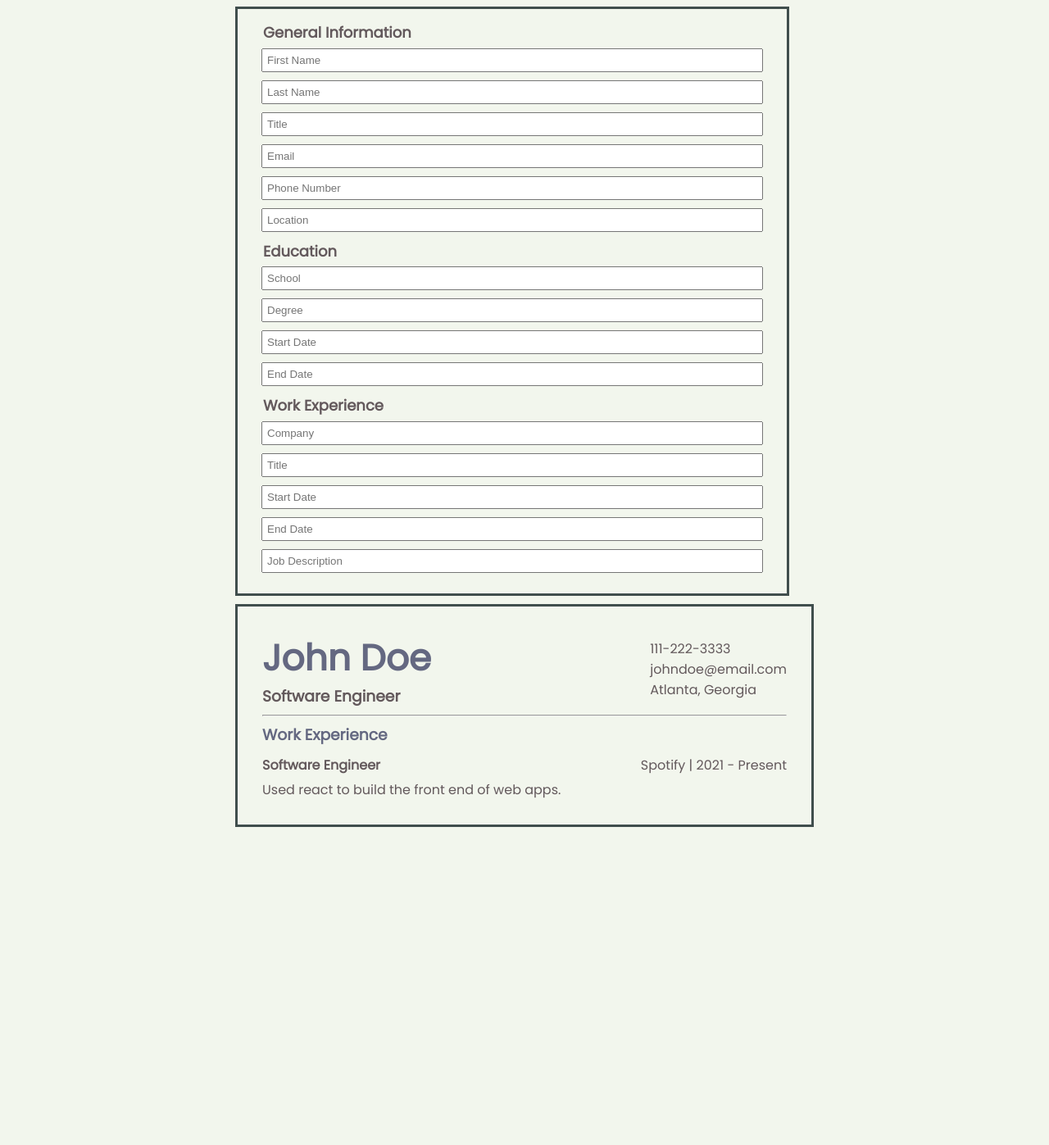
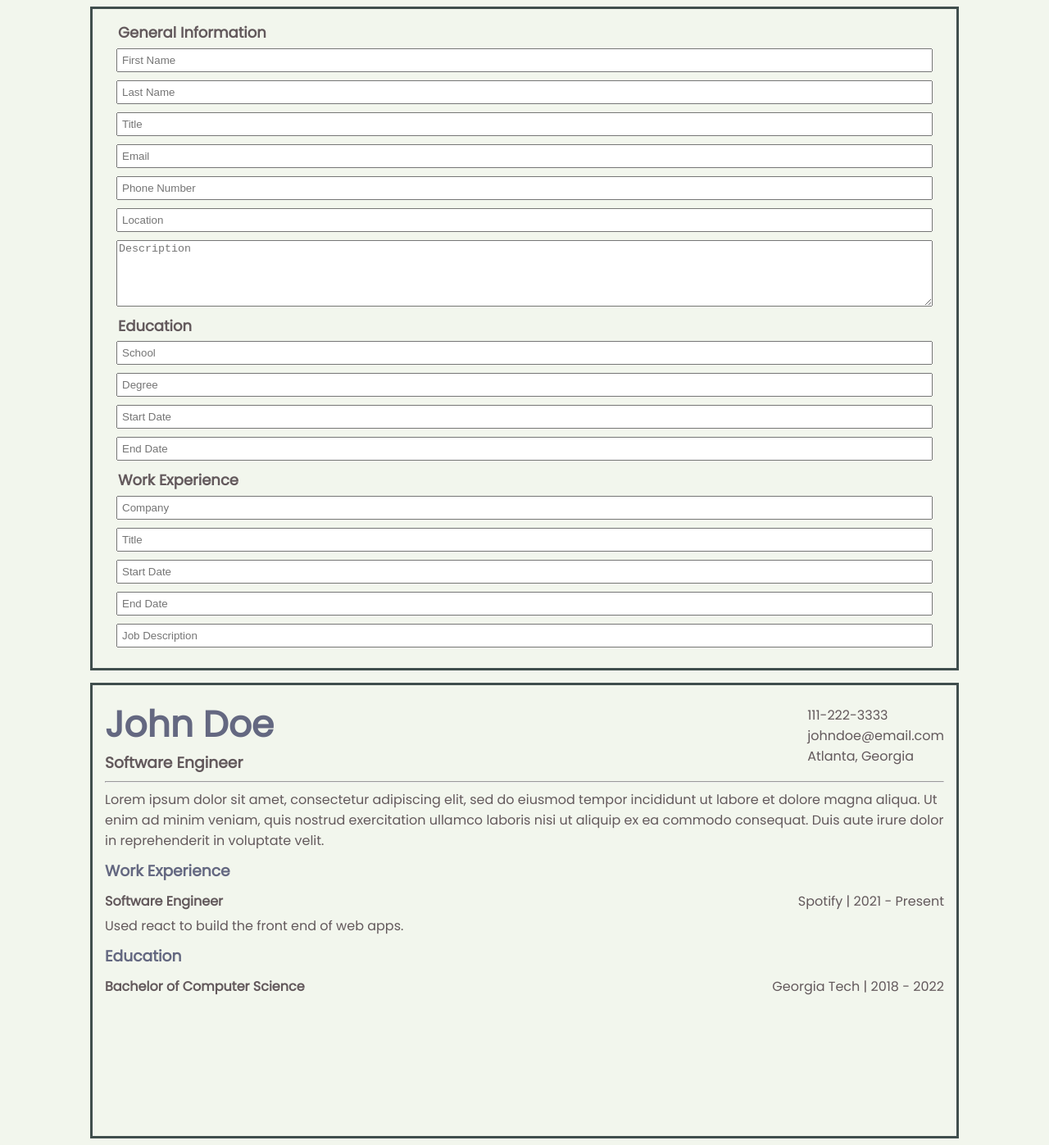
Before and after one commit to chrisrbentley/cv-app, a React (Create React App) app: page / in a window 1280 px wide. Shown: the whole page at 82% size. Before the commit the page ends 1017 px from the top, so only its background shows below. Built offline with nearby package versions, Linux system fonts and the light colour scheme.

Commit message:
Finished constructing and styling resume.

```diff
--- a/src/App.js
+++ b/src/App.js
@@ -18,10 +18,16 @@ class App extends Component {
       phoneNumber: '111-222-3333',
       location: 'Atlanta, Georgia',
       title: 'Software Engineer',
+      description:
+        'Lorem ipsum dolor sit amet, consectetur adipiscing elit, sed do eiusmod tempor incididunt ut labore et dolore magna aliqua. Ut enim ad minim veniam, quis nostrud exercitation ullamco laboris nisi ut aliquip ex ea commodo consequat. Duis aute irure dolor in reprehenderit in voluptate velit.',
       company: 'Spotify',
       workStartDate: '2021',
       workEndDate: 'Present',
       jobDescription: 'Used react to build the front end of web apps.',
+      school: 'Georgia Tech',
+      degree: 'Bachelor of Computer Science',
+      schoolStartDate: '2018',
+      schoolEndDate: '2022',
     };
   }
 
@@ -44,7 +50,7 @@ class App extends Component {
     // conditional render > form submitted? show resume
 
     return (
-      <div>
+      <div id='container'>
         <div id='wrapper'>
           <Form
             handleChange={this.handleChange}
@@ -58,11 +64,16 @@ class App extends Component {
           phoneNumber={this.state.phoneNumber}
           email={this.state.email}
           location={this.state.location}
+          description={this.state.description}
           title={this.state.title}
           company={this.state.company}
           workStartDate={this.state.workStartDate}
           workEndDate={this.state.workEndDate}
           jobDescription={this.state.jobDescription}
+          school={this.state.school}
+          degree={this.state.degree}
+          schoolStartDate={this.state.schoolStartDate}
+          schoolEndDate={this.state.schoolEndDate}
         />
       </div>
     );
--- a/src/components/General.js
+++ b/src/components/General.js
@@ -54,6 +54,19 @@ class General extends Component {
           placeholder='Location'
           onChange={handleChange}
         />
+        {/* <input
+          name='selfDescription'
+          id='selfDescription'
+          placeholder='Description'
+          onChange={handleChange}
+        /> */}
+        <textarea
+          name='description'
+          id='description'
+          cols='30'
+          rows='5'
+          placeholder='Description'
+        ></textarea>
       </fieldset>
     );
   }
--- a/src/components/Resume.js
+++ b/src/components/Resume.js
@@ -14,11 +14,16 @@ class Resume extends Component {
       phoneNumber,
       email,
       location,
+      description,
       title,
       company,
       workStartDate,
       workEndDate,
       jobDescription,
+      school,
+      degree,
+      schoolStartDate,
+      schoolEndDate,
     } = this.props;
 
     return (
@@ -37,6 +42,9 @@ class Resume extends Component {
           </div>
         </div>
         <hr />
+        <div className='self-description'>
+          <p>{description}</p>
+        </div>
         <div id='experience-list'>
           <h3 className='subheader'>Work Experience</h3>
           <div className='experience'>
@@ -50,6 +58,17 @@ class Resume extends Component {
             <div className='job-description'>{jobDescription}</div>
           </div>
         </div>
+        <div className='education'>
+          <h3 className='subheader'>Education</h3>
+          <div className='education-list'>
+            <div className='education-item'>
+              <h4 className='degree'>{degree}</h4>
+              <p>
+                {school} | {schoolStartDate} - {schoolEndDate}
+              </p>
+            </div>
+          </div>
+        </div>
       </div>
     );
   }
--- a/src/styles/form.css
+++ b/src/styles/form.css
@@ -11,8 +11,8 @@ body {
 #wrapper {
   border: 3px solid #404e4d;
   padding: 15px;
-  width: 50vw;
-  margin-bottom: 10px;
+  max-width: 80vw;
+  /* flex-grow: 1; */
 }
 
 form {
--- a/src/styles/resume.css
+++ b/src/styles/resume.css
@@ -1,7 +1,9 @@
 #resume {
   border: 3px solid #404e4d;
-  padding: 30px;
-  width: 50vw;
+  padding: 15px;
+  max-width: 80vw;
+  margin-top: 15px;
+  min-height: 65vh;
 }
 
 #resume-top {
@@ -27,7 +29,7 @@
 }
 
 .subheader {
-  margin: 0 0 10px 0;
+  margin: 10px 0 10px 0;
 }
 
 p,
@@ -49,3 +51,17 @@ h5 {
   align-items: center;
   font-size: 16px;
 }
+
+.education-item {
+  display: flex;
+  flex-flow: row wrap;
+  justify-content: space-between;
+}
+
+.degree {
+  margin: 0;
+}
+
+.education-item {
+  margin: 10px 0px 10px 0px;
+}
```
